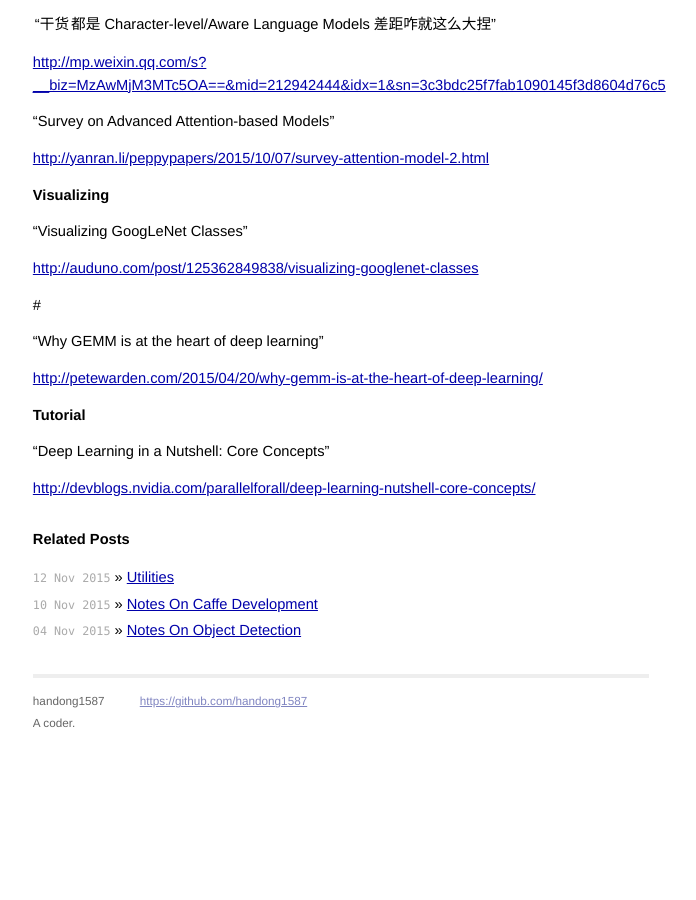
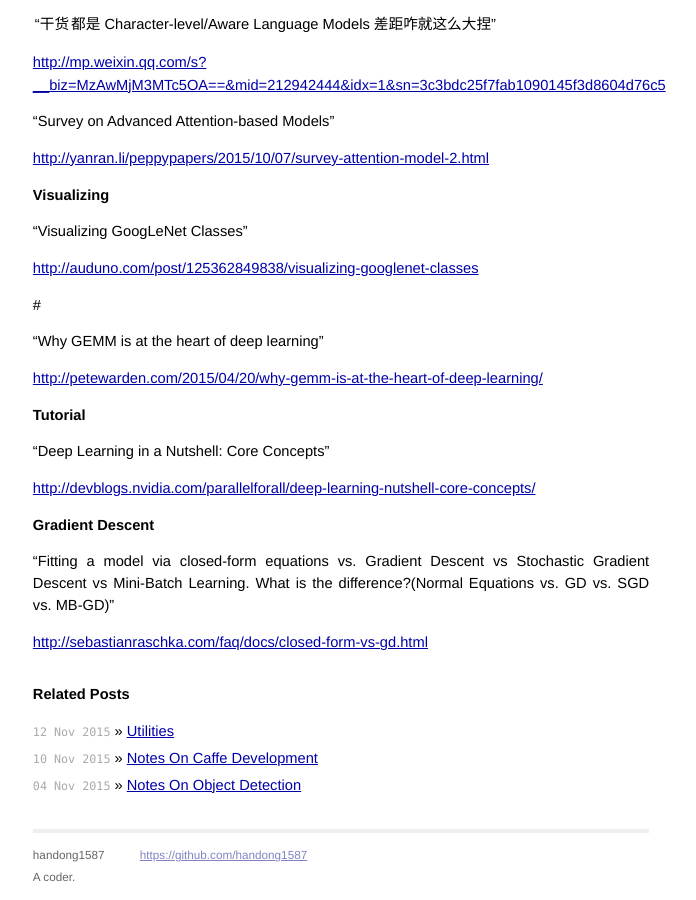
Before and after one commit to handong1587/handong1587.github.io, a Jekyll site: the page built from _posts/deep_learning/2015-07-01-useful-blogs.md, in a window 1280 px wide and 900 px high, scrolled down 2554 px. Shown: the whole window, without its empty margins (299-995 px from the left). Built offline with Jekyll 4.4.1, drawn with Linux system fonts in a browser that asks for light colours; Markdown is read by kramdown in place of the engine named in the settings; comment, search, counter and statistics services are not loaded; before the commit the page ends 3300 px from its top, so only the background shows below that.

Commit message:
update dl-blogs.md

```diff
--- a/_posts/deep_learning/2015-07-01-useful-blogs.md
+++ b/_posts/deep_learning/2015-07-01-useful-blogs.md
@@ -157,3 +157,9 @@ title: Useful Blogs
 "Deep Learning in a Nutshell: Core Concepts"
 
 [http://devblogs.nvidia.com/parallelforall/deep-learning-nutshell-core-concepts/](http://devblogs.nvidia.com/parallelforall/deep-learning-nutshell-core-concepts/)
+
+# Gradient Descent
+
+"Fitting a model via closed-form equations vs. Gradient Descent vs Stochastic Gradient Descent vs Mini-Batch Learning. What is the difference?(Normal Equations vs. GD vs. SGD vs. MB-GD)"
+
+[http://sebastianraschka.com/faq/docs/closed-form-vs-gd.html](http://sebastianraschka.com/faq/docs/closed-form-vs-gd.html)
```
